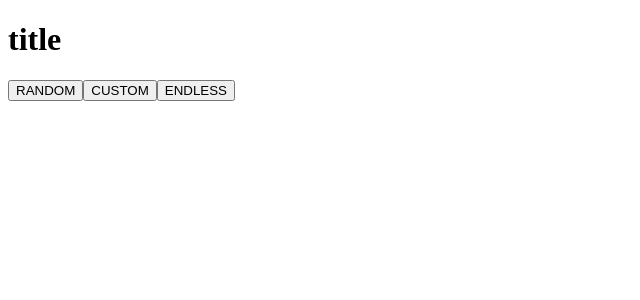
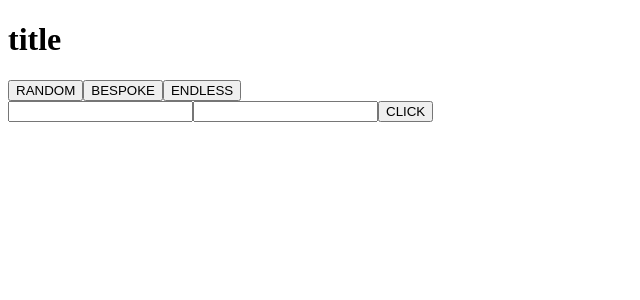
Before and after one commit to Lemonymelon/chuck-norris-joke-generator, a React app: page /bespoke in a window 1280 px wide. Shown: the top 300 px of the page, without its empty margins (0-640 px from the left). Built offline with nearby package versions, Linux system fonts and the light colour scheme.

Commit message:
ass bespoke joke functionality

```diff
--- a/src/api.js
+++ b/src/api.js
@@ -5,7 +5,7 @@ export const getRandomJokes = (
   quantity = 1,
   firstName,
   lastName,
-  excludeCategories
+  excludeCategories = ["explicit"]
 ) => {
   const url = `${baseUrl}/${quantity}`;
 
--- a/src/components/Bespoke-joke.tsx
+++ b/src/components/Bespoke-joke.tsx
@@ -1,7 +1,54 @@
-import React from "react";
+import React, { useState, useEffect } from "react";
+import { getRandomJokes } from "../api";
+import { includes } from "../utils/es6Methods";
+import { jokeObject } from "../utils/interfaces";
 
 const BespokeJoke = () => {
-  return <div></div>;
+  const [currentJoke, setCurrentJoke] = useState("");
+  const [jokeIDHistory, setJokeIDHistory] = useState<number[]>([]);
+  const [firstName, setFirstName] = useState("");
+  const [lastName, setLastName] = useState("");
+
+  const handleOnChange = (
+    value: string,
+    setter: React.Dispatch<React.SetStateAction<string>>
+  ) => {
+    setter(value);
+  };
+
+  const handleGetSingleBespokeJoke = () => {
+    getRandomJokes(1, firstName, lastName).then(
+      ([{ id, joke }]: jokeObject[]) => {
+        let isNovel = false;
+        while (!isNovel) {
+          if (id && joke) {
+            if (!includes(id, jokeIDHistory)) {
+              isNovel = true;
+              setJokeIDHistory([...jokeIDHistory, id]);
+              setCurrentJoke(joke);
+            }
+          }
+        }
+      }
+    );
+  };
+  return (
+    <div>
+      <div>{currentJoke}</div>
+      <input
+        onChange={(e) => {
+          handleOnChange(e.target.value, setFirstName);
+        }}
+      ></input>
+      <input
+        onChange={(e) => {
+          handleOnChange(e.target.value, setLastName);
+        }}
+      ></input>
+
+      <button onClick={handleGetSingleBespokeJoke}>CLICK</button>
+    </div>
+  );
 };
 
 export default BespokeJoke;
--- a/src/components/Nav.tsx
+++ b/src/components/Nav.tsx
@@ -11,7 +11,7 @@ const Nav = () => {
           <button>RANDOM</button>
         </Link>
         <Link to="bespoke">
-          <button>CUSTOM</button>
+          <button>BESPOKE</button>
         </Link>
         <Link to="/endless">
           <button>ENDLESS</button>
--- a/src/components/Random-joke.tsx
+++ b/src/components/Random-joke.tsx
@@ -1,17 +1,12 @@
 import React, { useState, useEffect } from "react";
 import { getRandomJokes } from "../api";
 import { includes } from "../utils/es6Methods";
+import { jokeObject } from "../utils/interfaces";
 
 const RandomJoke = () => {
   const [currentJoke, setCurrentJoke] = useState("");
   const [jokeIDHistory, setJokeIDHistory] = useState<number[]>([]);
-  console.log(jokeIDHistory);
 
-  interface jokeObject {
-    id: number;
-    joke: string;
-    categories: [];
-  }
   const handleGetSingleJoke = () => {
     getRandomJokes().then(([{ id, joke }]: jokeObject[]) => {
       let isNovel = false;
@@ -26,6 +21,7 @@ const RandomJoke = () => {
       }
     });
   };
+
   return (
     <div>
       <div>{currentJoke}</div>
--- /dev/null
+++ b/src/utils/interfaces.ts
@@ -0,0 +1,5 @@
+export interface jokeObject {
+  id: number;
+  joke: string;
+  categories: [];
+}
```
